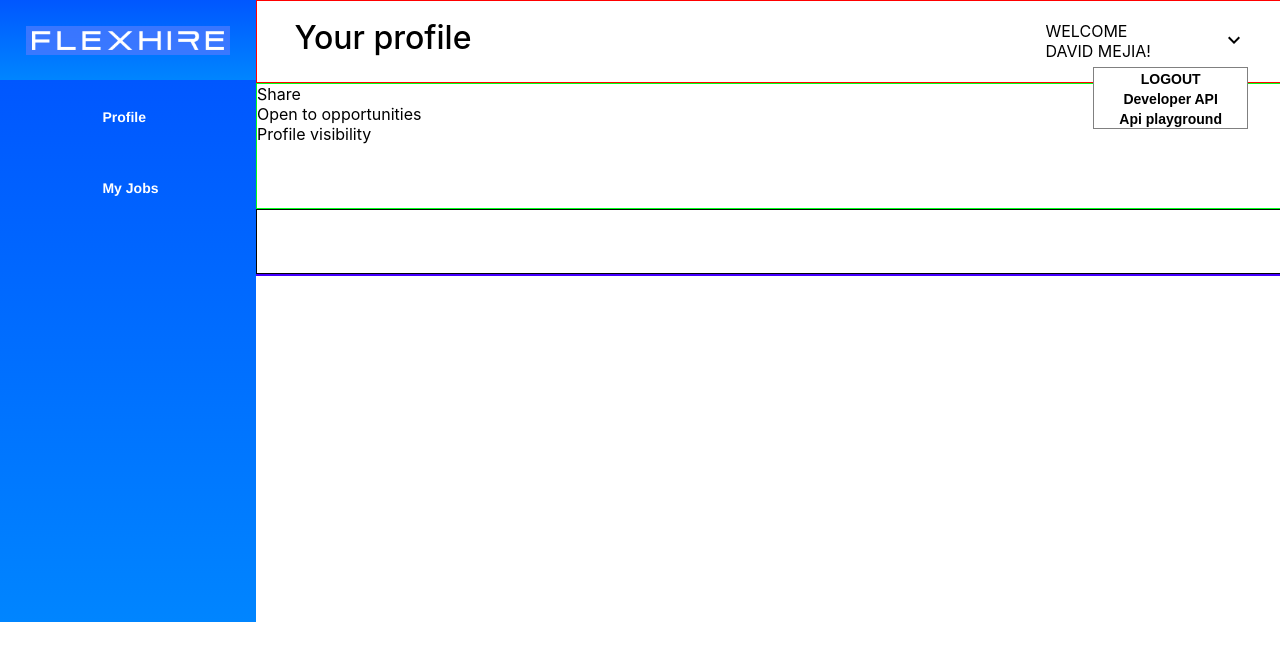
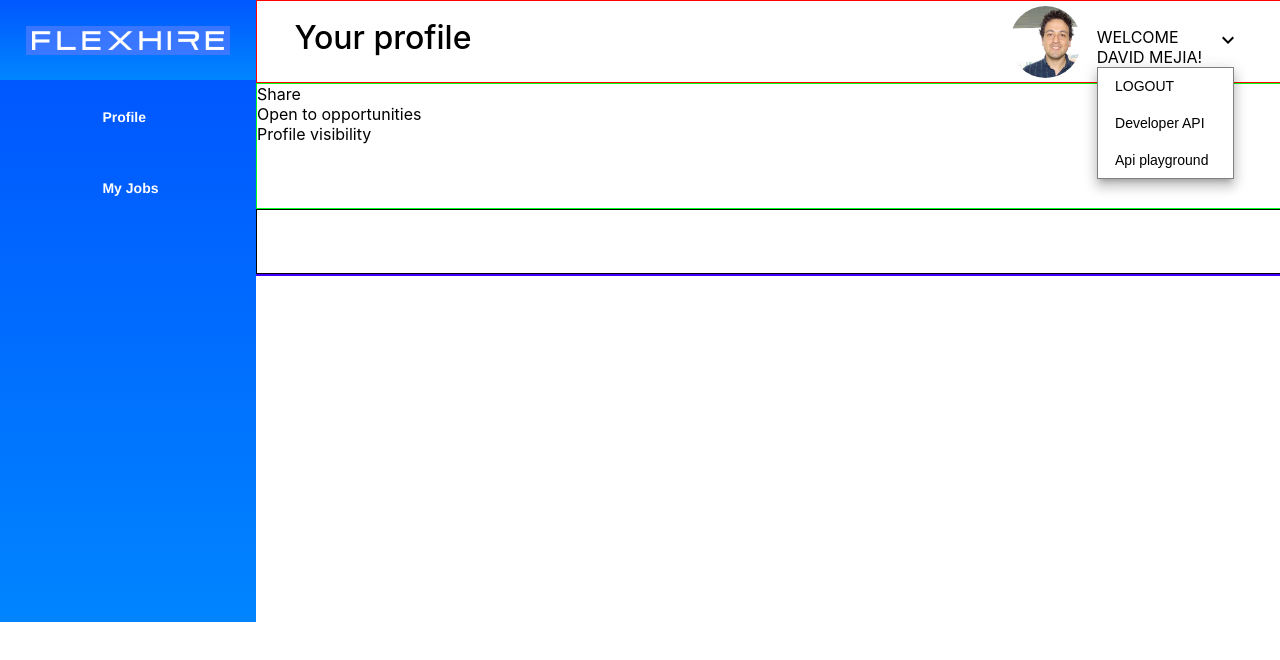
Before and after one commit to clayman1325/flexhire_fe, a React (Create React App) app: page / in a window 1280 px wide. Both pictures are taken after a click on the button 1218 px from the left and 39 px from the top of the page. Shown: the top 660 px of the page. Built offline with nearby package versions, Linux system fonts and the light colour scheme.

Commit message:
flex-hire: add missing profile image in login component

```diff
--- a/src/components/LoginMenu/LoginMenu.js
+++ b/src/components/LoginMenu/LoginMenu.js
@@ -2,6 +2,7 @@ import { useState } from "react";
 import classes from "./LoginMenu.module.css";
 
 import Menu from "./Menu"
+import ProfileImg from "./profile_img.jpeg"
 
 const LoginMenu = () => {
   const [openDropdown, setOpenDropdown] = useState(false);
@@ -12,6 +13,9 @@ const LoginMenu = () => {
 
   return (
     <div className={classes.main}>
+        <div  className={classes.img}>
+            <img src={ProfileImg} />
+        </div>
         <div className={classes.user}> <p>WELCOME </p> <p>DAVID MEJIA!</p> </div>
         <div className={classes.logInMenu}>
             <div>
--- a/src/components/LoginMenu/LoginMenu.module.css
+++ b/src/components/LoginMenu/LoginMenu.module.css
@@ -1,6 +1,5 @@
 .main {
     display:flex;
-    justify-content: space-between;
     height: 42%;
 }
 .user {
@@ -12,9 +11,10 @@
 .logInMenu {
     position:absolute;
     margin-top:  2%;
-    margin-left: 10%;
+    margin-left: 163px;
     width: 7%;
     height: 10%;
+
 }
 .logInMenu button {
     background: none;
@@ -23,7 +23,16 @@
     height: inherit;
 }
 .logInMenu button svg{
-    width: 50%;
+    width: 30%;
     height: 20px;
-    margin-left: 55%;
+    margin-left: 65%;
 }
+.img {
+    margin-top: 2%;
+    width:40%;
+}
+.img img {
+    margin-left: 15%;
+    width: 70%;
+    border-radius: 55%;
+}
--- a/src/components/LoginMenu/Menu.module.css
+++ b/src/components/LoginMenu/Menu.module.css
@@ -5,12 +5,13 @@
     transform-origin: 97px 0px;
     transition: opacity 251ms cubic-bezier(0.075, 0.82, 0.165, 1),
     transform 167 cubic-bezier(0.165, 0.84, 0.44, 1);
-    width: 170%;
+    width: 150%;
     position: relative;
     top: 15px;
-    left: -80px;
+    left: -60px;
     background: white;
-    border: solid 0.2px grey
+    border: solid 0.2px grey;
+    box-shadow: rgba(0, 0, 0, 0.2) 0px 5px 5px -3px, rgba(0, 0, 0, 0.14) 0px 8px 10px 1px, rgba(0, 0, 0, 0.12) 0px 3px 14px 2px;
 
 }
 .menu button {
@@ -18,6 +19,10 @@
     border: none;
     width: 100%;
     height: 15%;
-    font-weight: 600;
     font-size: 14px;
+    margin-top: 7%;
+    margin-bottom: 7%;
+    margin-left: 8%;
+    text-align: left;
+
 }
--- a/src/pages/ProfilePage/Header.module.css
+++ b/src/pages/ProfilePage/Header.module.css
@@ -7,7 +7,7 @@
 }
 .right {
     margin-right: 3%;
-    width: 20%;
+    width: 25%;
 }
 .left p {
     margin:17px;
```
Also changed, not shown: src/components/LoginMenu/profile_img.jpeg (added).
